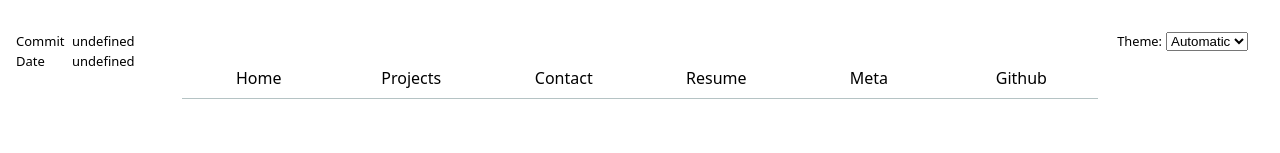
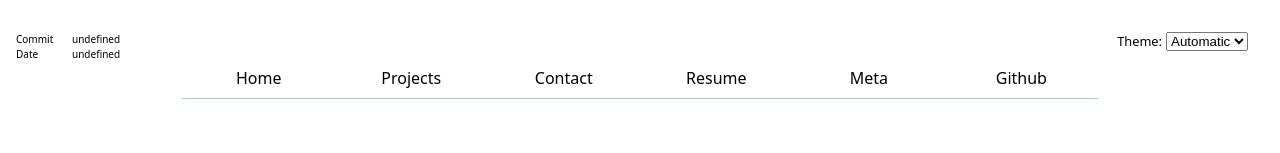
Before and after one commit to patrickxliu/my-portfolio, a SvelteKit app: page /meta in a window 1280 px wide. Shown: the top 153 px of the page. Built offline with nearby package versions, Linux system fonts and the light colour scheme.

Commit message:
reformat

```diff
--- a/src/routes/meta/+page.svelte
+++ b/src/routes/meta/+page.svelte
@@ -164,7 +164,7 @@
 
   dl.info{
     display: grid;
-      grid-template-columns: 1em 1em;
+      grid-template-columns: 1em 2em;
       grid-template-rows: 1em,1em;
       text-decoration: none;
   }
@@ -186,11 +186,11 @@
 
   dt.info{
       text-align: right;
-      font-size: small;
+      font-size:x-small;
       font-weight: lighter;
   }
   dd.info{
       text-align: left;
-      font-size: small;
+      font-size: x-small;
   }
 </style>
```
